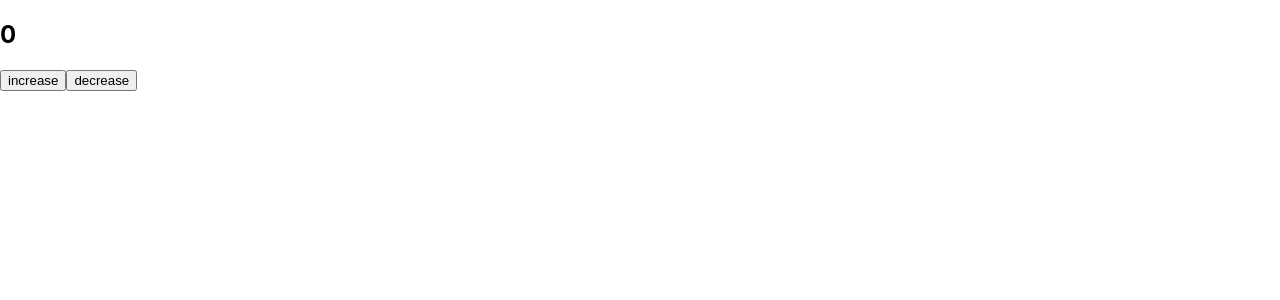
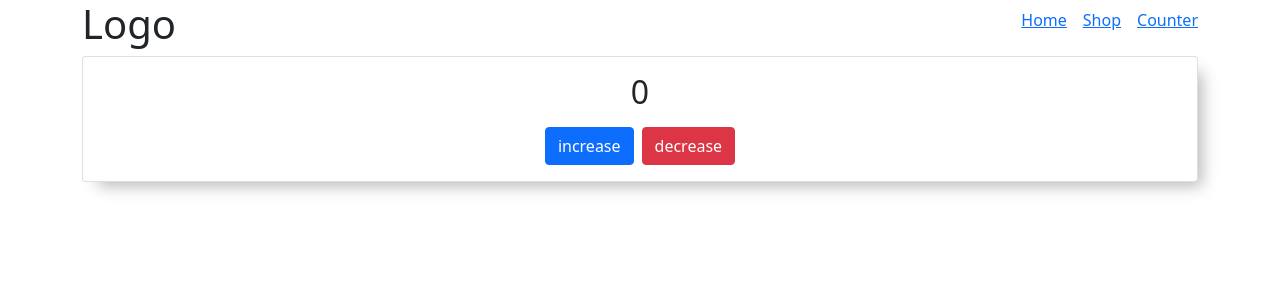
Before and after one commit to AbdelRahmanSalem91/react-labs-project, a React (Create React App) app: page /counter in a window 1280 px wide. Shown: the top 300 px of the page. Built offline with nearby package versions, Linux system fonts and the light colour scheme.

Commit message:
Adding Navbar, Shop and Home components and Routing

```diff
--- a/package.json
+++ b/package.json
@@ -6,8 +6,11 @@
     "@testing-library/jest-dom": "^5.14.1",
     "@testing-library/react": "^11.2.7",
     "@testing-library/user-event": "^12.8.3",
+    "bootstrap": "^5.1.1",
     "react": "^17.0.2",
+    "react-bootstrap": "^2.0.0-rc.1",
     "react-dom": "^17.0.2",
+    "react-router-dom": "^5.3.0",
     "react-scripts": "4.0.3",
     "web-vitals": "^1.1.2"
   },
--- a/src/App.js
+++ b/src/App.js
@@ -1,10 +1,23 @@
+import { BrowserRouter as Router, Route, Switch } from "react-router-dom";
 import Counter from "./components/Counter/Counter";
+import Home from "./components/home/Home";
+import Navbar from "./components/navbar/Navbar";
+import Shop from "./components/shop/Shop";
 
 function App() {
   return (
-    <div className="App">
-      <Counter />
-    </div>
+    <Router>
+      <div className="App">
+        <div className="container">
+          <Navbar />
+          <Switch>
+            <Route component={Home} path="/" exact />
+            <Route component={Shop} path="/shop" />
+            <Route component={Counter} path="/counter" />
+          </Switch>
+        </div>
+      </div>
+    </Router>
   );
 }
 
--- a/src/components/Counter/Counter.jsx
+++ b/src/components/Counter/Counter.jsx
@@ -1,18 +1,23 @@
 import { useState } from "react";
+import { Card } from "react-bootstrap";
 import CounterButton from "./CounterButton";
+import "./counter.css";
 
 function Counter() {
-   const[count,setCount]=useState(0);
-   const increase =()=>{
-   setCount(count+1)
-   };
-   const decrease =()=>{
-     if (count>=1) setCount(count-1)
-   };
-   return (
-     <div>
-     <CounterButton count={count} increase={increase} decrease={decrease} />
-     </div>
-   );
-   }
+  const [count, setCount] = useState(0);
+  const increase = () => {
+    setCount(count + 1);
+  };
+  const decrease = () => {
+    if (count >= 1) setCount(count - 1);
+  };
+  return (
+    <Card className="card">
+      <Card.Body className="d-flex juctify-content-center flex-column align-items-center">
+        <h2>{count}</h2>
+        <CounterButton increase={increase} decrease={decrease} />
+      </Card.Body>
+    </Card>
+  );
+}
 export default Counter;
--- a/src/components/Counter/CounterButton.jsx
+++ b/src/components/Counter/CounterButton.jsx
@@ -1,12 +1,15 @@
-const CounterButton = ({count,increase,decrease}) => {
+const CounterButton = ({ count, increase, decrease }) => {
+  return (
+    <div className="container text-center">
+      <h2 className="count">{count}</h2>
+      <button className="btn btn-primary mx-1" onClick={increase}>
+        increase
+      </button>
+      <button className="btn btn-danger mx-1" onClick={decrease}>
+        decrease
+      </button>
+    </div>
+  );
+};
 
-   return (
-       <div className="container">
-           <h2 className="count">{count}</h2>
-               <button onClick={increase}>increase</button>
-               <button onClick={decrease}>decrease</button>
-       </div>
-   );
-}
-
-export default  CounterButton;
+export default CounterButton;
--- /dev/null
+++ b/src/components/Counter/counter.css
@@ -0,0 +1,5 @@
+.card {
+  box-shadow: 10px 10px 15px -6px rgba(0, 0, 0, 0.28);
+  -webkit-box-shadow: 10px 10px 15px -6px rgba(0, 0, 0, 0.28);
+  -moz-box-shadow: 10px 10px 15px -6px rgba(0, 0, 0, 0.28);
+}
--- /dev/null
+++ b/src/components/home/Home.jsx
@@ -0,0 +1,8 @@
+const Home = () => {
+  return (
+    <>
+      <h2>Home</h2>
+    </>
+  );
+};
+export default Home;
--- /dev/null
+++ b/src/components/navbar/Navbar.jsx
@@ -0,0 +1,21 @@
+import { Link } from "react-router-dom";
+
+const Navbar = () => {
+  return (
+    <nav className="d-flex justify-content-between align-items-center">
+      <h1>Logo</h1>
+      <ul className="list-unstyled d-flex justify-content-around">
+        <li className="me-3">
+          <Link to="/">Home</Link>
+        </li>
+        <li className="me-3">
+          <Link to="/shop">Shop</Link>
+        </li>
+        <li>
+          <Link to="/counter">Counter</Link>
+        </li>
+      </ul>
+    </nav>
+  );
+};
+export default Navbar;
--- /dev/null
+++ b/src/components/shop/Shop.jsx
@@ -0,0 +1,13 @@
+import { useEffect } from "react";
+
+const Shop = () => {
+  useEffect(() => {}, []);
+  const getProducts = () => {};
+
+  return (
+    <>
+      <h2>Shop</h2>
+    </>
+  );
+};
+export default Shop;
```
Also changed, not shown: src/index.js (+7 -6 lines), 2 other files (tests, documents, lock files or other folders).
